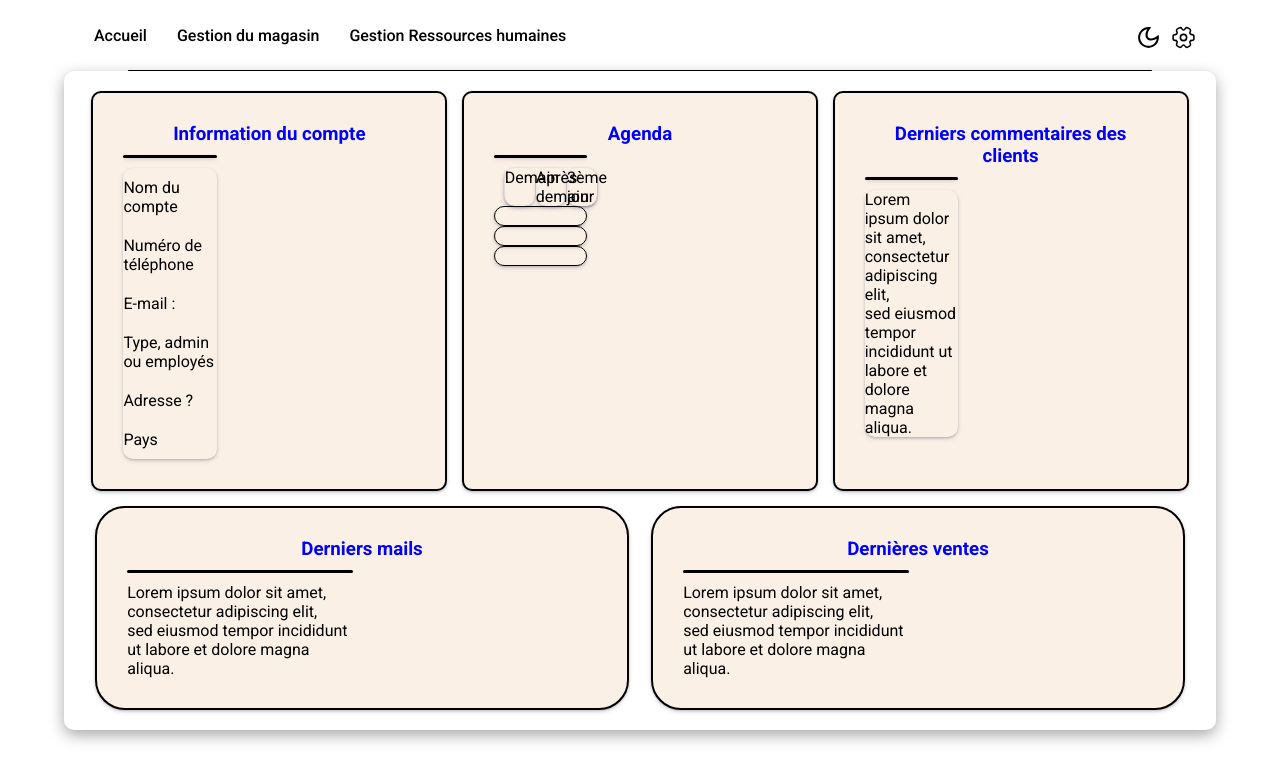
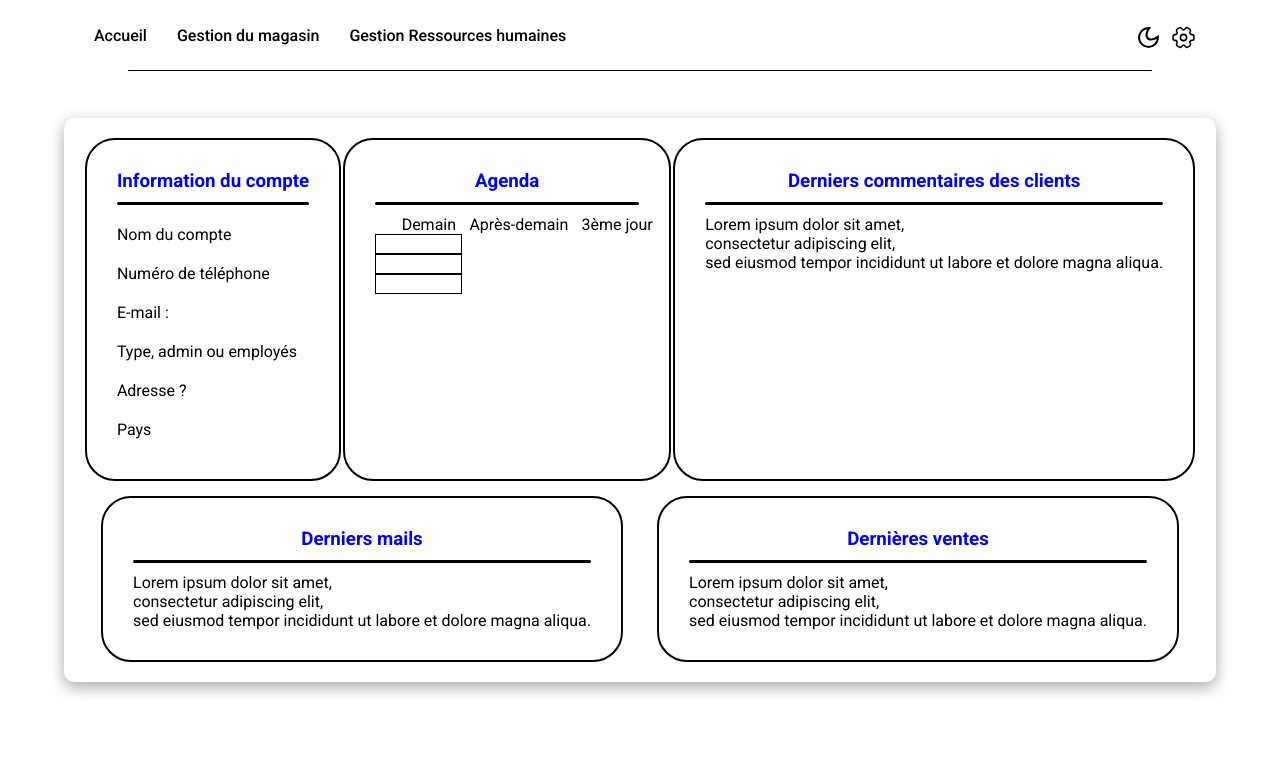
Before and after one commit to HarrisonCLD/cube3CESI, a PHP site: page /pages/dashBoardAdmin.php in a window 1280 px wide. Shown: the top 782 px of the page. Run offline with PHP 8.4, Linux system fonts and the light colour scheme.

Commit message:
maj css 21/09

```diff
--- a/css/frontDashBoard.css
+++ b/css/frontDashBoard.css
@@ -25,16 +25,6 @@ h3{
     justify-content: space-around;
 }
 
-.top_dashboard div {
-    width: 32%;
-    border-radius: 10px;
-    box-shadow: rgba(50, 50, 93, 0.25) 0px 2px 5px -1px, rgba(0, 0, 0, 0.3) 0px 1px 3px -1px;
-}
-
-.bottom_dashboard div {
-    width: 48%;
-}
-
 .bottom_dashboard {
     display: flex;
     justify-content: space-around;
@@ -42,7 +32,6 @@ h3{
 }
 .compte{
     border: 2px black solid;
-    background-color: #FAF0E6;
     padding: 30px;
     border-radius: 30px;
 }
@@ -68,11 +57,9 @@ h3{
 
 .description p {
     margin: 10px 0px;
-    /* le 10 correspond au haut et bas et le 0 à gauche et droite*/
 }
 
 .agenda{
-    background-color: #FAF0E6;
     border: solid black 2px;
     border-radius: 30px;
     padding: 30px;
@@ -92,9 +79,13 @@ h3{
 .rdv {
     display: flex;
     justify-content: space-around;
-    margin: 0px 10px;
+    margin: 0px 20px;
     width: 100%;
 }
+
+/*div.rdv{
+    padding-right: -30px;
+}*/
 
 .colonne_1, .colonne_2, .colonne_3{
     display: flex;
@@ -106,7 +97,6 @@ h3{
 
 
 .commentaire{
-    background-color: #FAF0E6;
     border: black 2px solid;
     border-radius: 30px;
     padding: 30px;
@@ -128,11 +118,9 @@ h3{
 }
 .mail, .vente{
     border-radius: 10px;
-    box-shadow: rgba(50, 50, 93, 0.25) 0px 2px 5px -1px, rgba(0, 0, 0, 0.3) 0px 1px 3px -1px;
 }
 
 .mail{
-    background-color: #FAF0E6;
     border: black 2px solid;
     border-radius: 30px;
     padding: 30px;
@@ -159,7 +147,6 @@ h3{
 }
 
 .vente{
-    background-color: #FAF0E6;
     border: black 2px solid;
     border-radius: 30px;
     padding-bottom: 100px;
--- a/index.php
+++ b/index.php
@@ -25,7 +25,7 @@ session_start()
         <!-- // LOGIN CONTAINER -->
 
         <?php
-        session_start();
+        /*session_start();*/
 
         require_once('backend/config.php');
 
```
